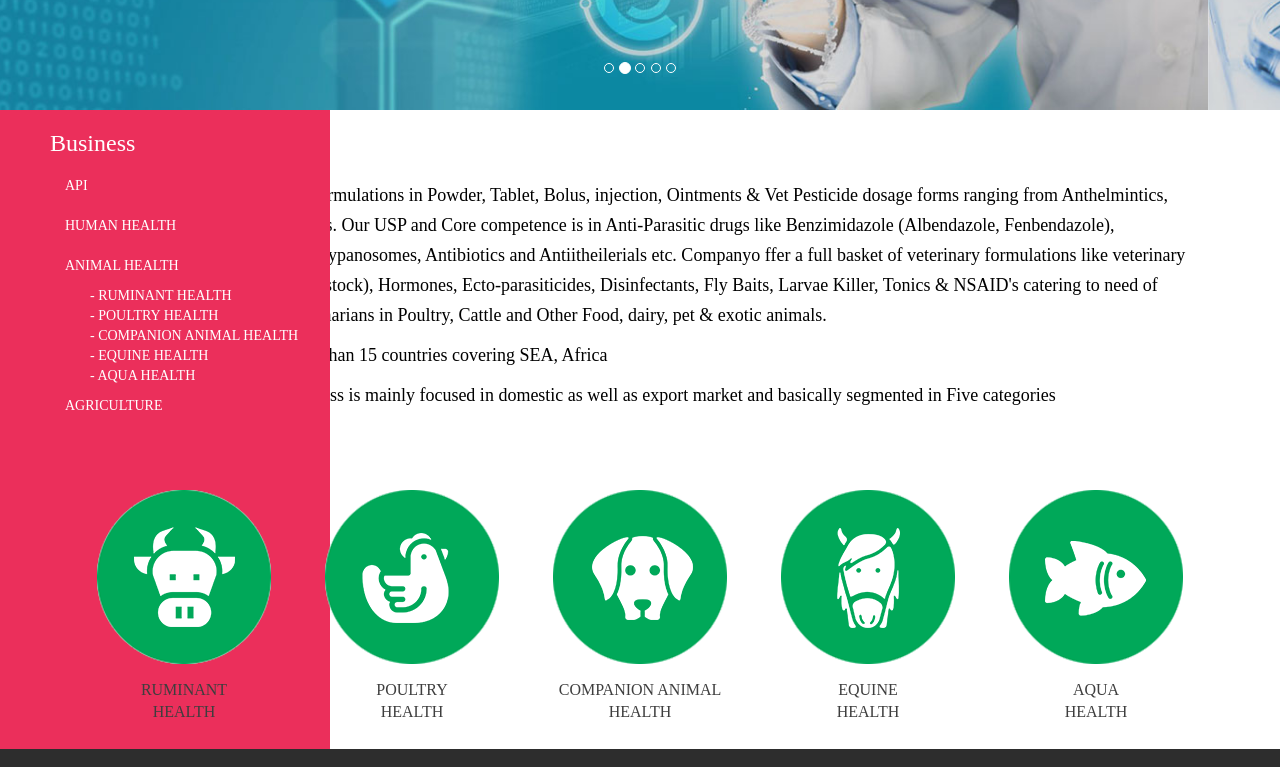
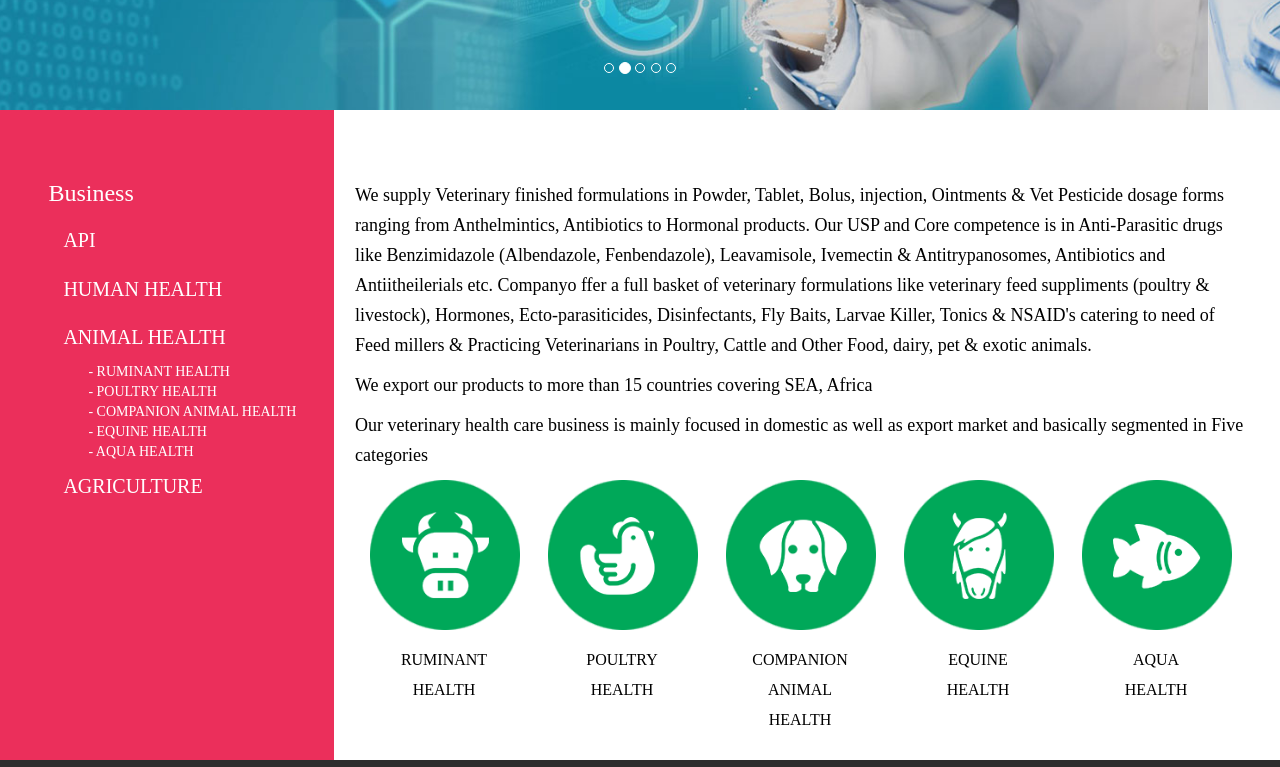
Before and after one commit to KrunalW/kamal-life, a plain HTML site: page business.html in a window 1280 px wide. Shown: the part 470-1237 px from the top of the page. Drawn offline with nearby package versions, Linux system fonts and the light colour scheme; a web font is replaced by a local one.

Commit message:
added files

```diff
--- a/business.html
+++ b/business.html
@@ -22,7 +22,6 @@
 </head>
 
 <body>
-
   <header>
     <nav class="navbar navbar-default">
       <div class="container">
@@ -149,6 +148,9 @@
     </section>
 
     <div class="relative">
+
+
+      <section class="col-sm-9 col-sm-offset-3">
           <div class="lefsideMenu hidden-xs">
               <h3>Business</h3>
               <ul class="nav">
@@ -183,32 +185,24 @@
                 </li>
               </ul>
             </div>
-
-      <section class="">
-        <div class="container">
+        <div class="">
           <div class="contentBox">
             <div class="">
-              <p>We supply Veterinary finished formulations in Powder, Tablet, Bolus, injection, Ointments & Vet Pesticide dosage
-                forms ranging from Anthelmintics, Antibiotics to Hormonal products. Our USP and Core competence is in Anti-Parasitic
-                drugs like Benzimidazole (Albendazole, Fenbendazole), Leavamisole, Ivemectin & Antitrypanosomes, Antibiotics
-                and Antiitheilerials etc. Companyo ffer a full basket of veterinary formulations like veterinary feed suppliments
-                (poultry & livestock), Hormones, Ecto-parasiticides, Disinfectants, Fly Baits, Larvae Killer, Tonics & NSAID's
-                catering to need of Feed millers & Practicing Veterinarians in Poultry, Cattle and Other Food, dairy, pet
-                & exotic animals.</p>
+              <p>We supply Veterinary finished formulations in Powder, Tablet, Bolus, injection, Ointments & Vet Pesticide
+                dosage forms ranging from Anthelmintics, Antibiotics to Hormonal products. Our USP and Core competence is
+                in Anti-Parasitic drugs like Benzimidazole (Albendazole, Fenbendazole), Leavamisole, Ivemectin & Antitrypanosomes,
+                Antibiotics and Antiitheilerials etc. Companyo ffer a full basket of veterinary formulations like veterinary
+                feed suppliments (poultry & livestock), Hormones, Ecto-parasiticides, Disinfectants, Fly Baits, Larvae Killer,
+                Tonics & NSAID's catering to need of Feed millers & Practicing Veterinarians in Poultry, Cattle and Other
+                Food, dairy, pet & exotic animals.</p>
 
               <p> We export our products to more than 15 countries covering SEA, Africa</p>
 
-              <p>Our veterinary health care business is mainly focused in domestic as well as export market and basically segmented
-                in Five categories </p>
+              <p>Our veterinary health care business is mainly focused in domestic as well as export market and basically
+                segmented in Five categories </p>
             </div>
             <div class="clearfix"></div>
-          </div>
-        </div>
-      </section>
-
-      <section class="">
-        <div class="">
-          <div class="container">
+            <div class="businessImgBox">
               <div class="col-xs-12 col-5 text-center">
                 <a href="#" class="">
                   <img src="images/business-01.png" alt="">
@@ -255,8 +249,12 @@
               </div>
             </div>
           </div>
+        </div>
       </section>
+      <div class="clearfix"></div>
     </div>
+  </main>
+
   <footer>
     <div class="footer-links">
       <div class="container">
@@ -303,7 +301,7 @@
       </div>
     </div>
   </footer>
-  </main>
+
 
   <!-- jQuery (necessary for Bootstrap's JavaScript plugins) -->
   <script src="https://ajax.googleapis.com/ajax/libs/jquery/1.12.4/jquery.min.js"></script>
--- a/css/style.css
+++ b/css/style.css
@@ -316,10 +316,13 @@ About
 @media screen and (min-width: 768px){
     .innerImgBox{min-height: 460px;}
     .about02 .list-group{width: 50%; margin: auto;}
-    .lefsideMenu{position: absolute; left: 0; background: #eb2f5b; color: #FFF; width: 330px; padding-left: 50px; height: 100%;}
+    .lefsideMenu{background: #eb2f5b; color: #FFF; padding-left: 50px; padding-top: 50px;position: absolute;height: 100%; left: -33.5%; width: 35%;}
     .lefsideMenu .nav>li>a, .lefsideMenu .nav>li>ul>li{list-style: none;}
-    .lefsideMenu .nav>li>a, .lefsideMenu .nav>li>ul>li>a{color: #FFF;}
+    .lefsideMenu .nav>li>a{color: #FFF; font-size: 20px;}
+    .lefsideMenu .nav>li>ul>li>a{color: #FFF;}
     .lefsideMenu .nav>li>a:focus, .lefsideMenu .nav>li>a:hover{background-color: transparent; color: #FFF}
+    .businessImgBox img{width: 150px;}
+    .businessImgBox p {font-size: 16px;}
 }
 @media screen and (min-width: 1920px){
     .innerImgBox{min-height: 680px;}
```
Lines whose indentation alone changed are shown as unchanged.
